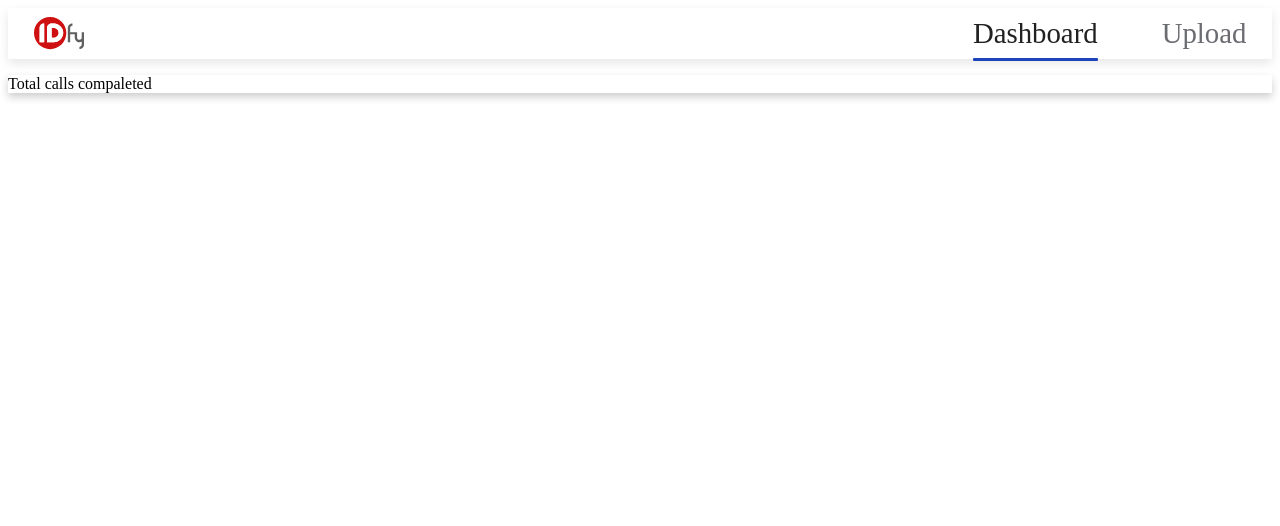
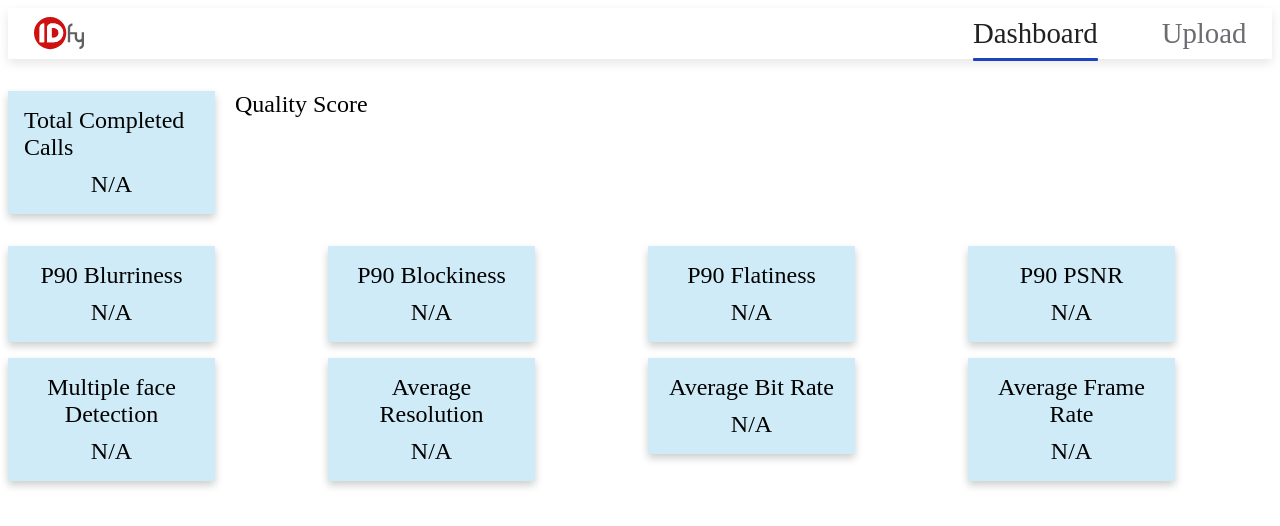
Before and after one commit to vaibhav-if/idfy_hack23_fe, a React (Create React App) app: page /dashboard in a window 1280 px wide. Shown: the top 526 px of the page. Built offline with nearby package versions, Linux system fonts and the light colour scheme; no server answers.

Commit message:
dashboard

```diff
--- a/public/css/main.css
+++ b/public/css/main.css
@@ -12,25 +12,72 @@ li {
   margin-top: 10px;
 }
 
-
 .card {
   /* Add shadows to create the "card" effect */
-  box-shadow: 0 4px 8px 0 rgba(0,0,0,0.2);
+  box-shadow: 0 4px 8px 0 rgba(0, 0, 0, 0.2);
   transition: 0.3s;
+  width: 175px;
+  padding: 1rem;
+  background-color: #cfebf7;
+  font-size: 24px;
+  cursor: pointer;
 }
+
+
 
 /* On mouse-over, add a deeper shadow */
 .card:hover {
-  box-shadow: 0 8px 16px 0 rgba(0,0,0,0.2);
+  box-shadow: 0 8px 16px 0 rgba(0, 0, 0, 0.2);
 }
 
-.mt50{
-  margin-top: 5rem;
+.flex-column {
+  display: flex;
+  flex-direction: column;
+  align-items: center;
+  gap: 10px;
 }
 
-.align-center{
+.font-bold {
+  font-weight: 500;
+}
+
+.flex-clmn {
+  display: flex;
+  flex-direction: column;
+  gap: 2rem;
+}
+
+.flex-row {
+  display: flex;
+  flex-direction: row;
+  gap:20px;
+}
+.grid-container {
+  display: grid;
+  grid-template-columns: auto auto auto auto;
+  gap: 1rem;
+}
+.grid-item {
+  background-color: rgba(255, 255, 255, 0.8);
   text-align: center;
+}
+.gap2 {
+  gap: 1rem;
+}
 
+.m2 {
+  margin: 1rem;
+}
+
+.mt2 {
+  margin-top: 2rem;
+}
+
+.align-center {
+  text-align: center;
+}
+.font-size {
+  font-size: 24px;
 }
 
 header.header {
--- a/src/dashboard/index.js
+++ b/src/dashboard/index.js
@@ -1,36 +1,72 @@
-import React, { useEffect } from "react";
+import React, { useEffect, useState } from "react";
 import axios from "axios";
 
 const VIDEO_STATS_URL = "http://127.0.0.1:5000/video_stats";
 const Dashboard = () => {
 
+  const [statsData, setStatsData] = useState({})
   const getStats = () => {
-
     let options = {
       url: VIDEO_STATS_URL,
       method: "GET",
       // headers: {
       //   'Content-Type': 'application/json'
       // },
-    }
-    axios.request(options).then((data)=>{
-        console.log(data.data)
-    }).catch((err)=>{
-        console.log(err)
+    };
+    axios
+      .request(options)
+      .then((data) => {
+        console.log(data.data);
+        setStatsData(data.data)
       })
-
+      .catch((err) => {
+        console.log(err);
+      });
   };
 
-  useEffect(()=>{
-    getStats()
-  },[])
-  return(
-    <div className="mt10">
-      <div className="card">
-          <p>Total calls compaleted</p>
+  useEffect(() => {
+    getStats();
+  }, []);
+
+  const card = (props) => {
+    return (
+      <div className="card flex-column" title={props.title || props.name}>
+        <span className="font-bold">{props.name}</span>
+        <span>{statsData[props.key] ? Number(statsData?.[props.key]).toFixed(2) : "N/A"}{ statsData[props.key] && props.extention}</span>
+      </div>
+    );
+  };
+
+  let stats = [
+    { title: "", value: 0, name: "P90 Blurriness",extention: '', key: 'blurriness' },
+    { title: "", value: 0, name: "P90 Blockiness" ,extention: '', key: 'blockiness'},
+    { title: "", value: 0, name: "P90 Flatiness",extention: '', key: 'flatness' },
+    { title: "", value: 0, name: "P90 PSNR",extention: '', key: 'psnr' },
+    { title: "", value: 0, name: "Multiple face Detection",extention: '%', key: 'multiple_faces_percentage' },
+    { title: "", value: 0, name: "Average Resolution",extention: 'p', key: 'average_resolution' },
+    { title: "", value: 0, name: "Average Bit Rate",extention: 'Mbps', key: 'average_bit_rate' },
+    { title: "", value: 0, name: "Average Frame Rate",extention: 'fps', key: 'average_frame_rate' },
+  ];
+  return (
+    <div className="m1 mt2 flex-clmn">
+      <div className="flex-row">
+        {card({ title: "", value: 0, name: "Total Completed Calls", key: 'total_completed_calls' })}
+        <div className="flex-clmn font-size">
+          <span className="font-bold">Quality Score</span>
+          <span></span>
         </div>
       </div>
-  )
+      <div className="grid-container">
+        {stats.map((item) => {
+          return (
+            <div className="grid-item" key={item.name}>
+              {card(item)}
+            </div>
+          );
+        })}
+      </div>
+    </div>
+  );
 };
 
 export default Dashboard;
```
Lines whose indentation alone changed are shown as unchanged.
